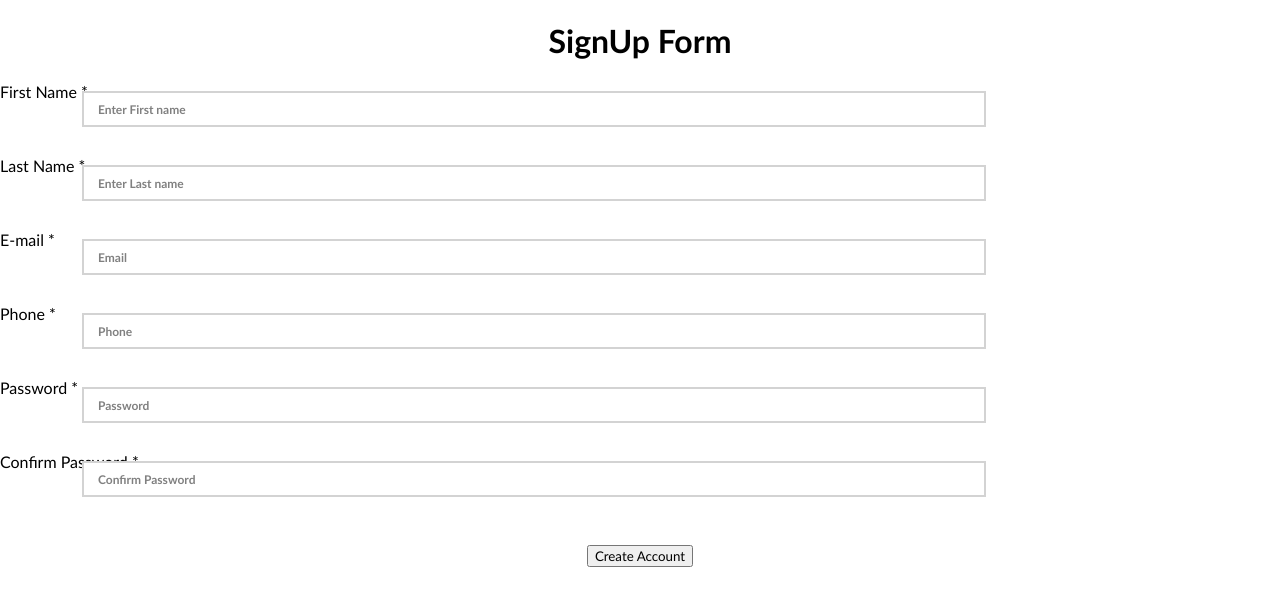
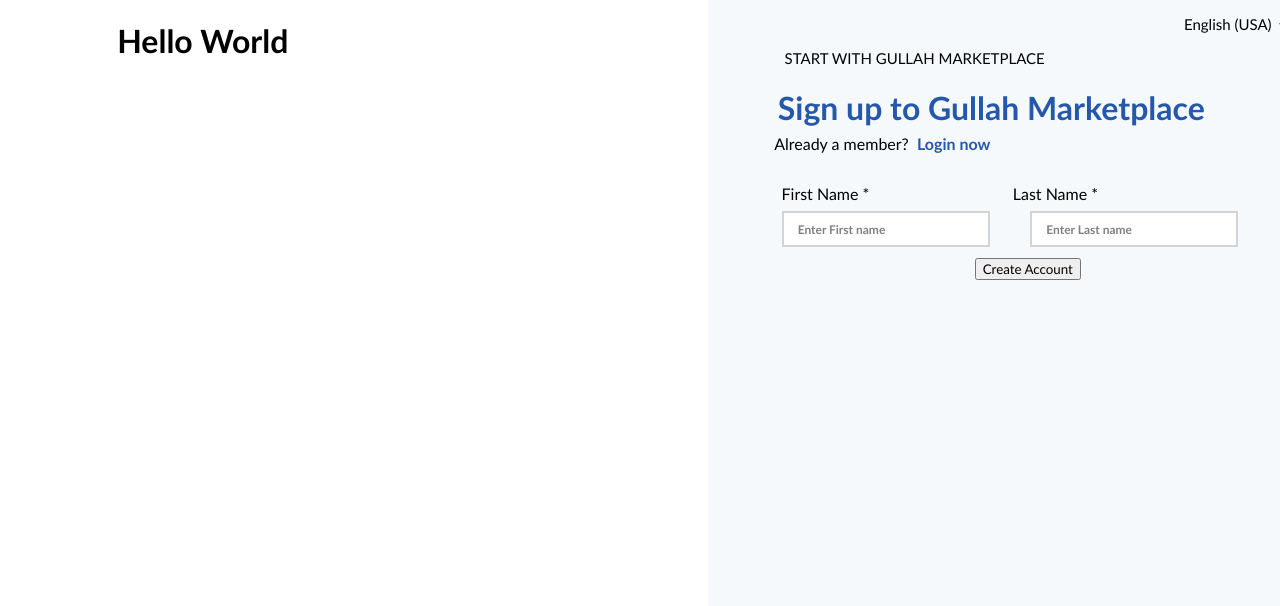
Before and after one commit to Mustafa-ilahi/Gullah-MarketPlace, a React (Create React App) app: page /signup in a window 1280 px wide. Shown: the top 606 px of the page. Built offline with nearby package versions, Linux system fonts and the light colour scheme.

Commit message:
signup styling started

```diff
--- a/src/components/Login/index.js
+++ b/src/components/Login/index.js
@@ -1,7 +1,7 @@
 import { useState } from "react";
 import { Link, useHistory } from "react-router-dom";
 import { login } from "../../config/firebase";
-import './index.css';
+import './login.css';
 import gIcon from '../../assets/g-icon.PNG';
 import sideImg from '../../assets/login-img.PNG'
 
@@ -39,13 +39,13 @@
                 <p id="not-member">&nbsp; &nbsp; &nbsp; &nbsp; &nbsp; &nbsp; &nbsp; &nbsp; &nbsp; &nbsp; Not a member yet? &nbsp;
                     <Link to="/signup" id="signup-tag">Sign up now</Link>
                 </p>
-                <label>&nbsp; &nbsp; &nbsp; &nbsp; &nbsp; &nbsp; &nbsp; &nbsp; &nbsp; E-mail* </label>
+                <label className="label">&nbsp; &nbsp; &nbsp; &nbsp; &nbsp; &nbsp; &nbsp; &nbsp; &nbsp; E-mail* </label>
                 <br />
-                <input placeholder="example@gmail.com" onChange={(e)=>setEmail(e.target.value)}/>
+                <input className="input-fields" placeholder="example@gmail.com" onChange={(e)=>setEmail(e.target.value)}/>
                 <br />
-                <label>&nbsp; &nbsp; &nbsp; &nbsp; &nbsp; &nbsp; &nbsp; &nbsp; &nbsp; Password* </label>
+                <label className="label">&nbsp; &nbsp; &nbsp; &nbsp; &nbsp; &nbsp; &nbsp; &nbsp; &nbsp; Password* </label>
                 <br />
-                <input type="password" placeholder="*********" onChange={(e)=>setPassword(e.target.value)}/>
+                <input  className="input-fields" type="password" placeholder="*********" onChange={(e)=>setPassword(e.target.value)}/>
                 <br />
                 <button onClick={signIn} id="login-btn">Login</button>
                 <br/><br/>
--- a/src/components/Login/index.css
+++ b/src/components/Login/login.css
@@ -46,7 +46,7 @@
     font-weight: bold;
 }
 
-label{
+.label{
     display: flex;
     /* justify-content:right; */
 }
@@ -57,7 +57,7 @@
     bottom: 15px;
 }
 
-input{
+.input-fields{
     display: flex;
     position: relative;
     bottom: 10px;
--- a/src/components/SignUp/index.js
+++ b/src/components/SignUp/index.js
@@ -1,7 +1,7 @@
 import { useState } from "react"
-import { useHistory } from "react-router-dom"
+import { useHistory,Link } from "react-router-dom"
 import { signUp } from '../../config/firebase'
-
+import './signup.css'
 function SignUp(){
     const [firstName, setFirstName] = useState()
     const [lastName, setLastName] = useState()
@@ -15,14 +15,32 @@
         history.push('/dashboard')
     }
     return(
+        <div id="main-div">
             <div>
-            <h1>SignUp Form</h1>
-            <label>First Name * </label>
-            <input placeholder="Enter First name" onChange={(e)=>setFirstName(e.target.value)}/> &nbsp; &nbsp;
-            <label>Last Name * </label>
-            <input placeholder="Enter Last name" onChange={(e)=>setLastName(e.target.value)}/>
+                <h1>Hello World</h1>
+            </div>
+            <div id="signup-div">
+                <p id="english-dropdown">English (USA)
+                    <select>
+                        <option></option>
+                    </select>
+                </p>
+                <p id="start-text">&nbsp; &nbsp; &nbsp; &nbsp; &nbsp; &nbsp; &nbsp; &nbsp; &nbsp; &nbsp; START WITH GULLAH MARKETPLACE</p>
+                <h1 id="heading">&nbsp; &nbsp; &nbsp; &nbsp;  &nbsp;Sign up to Gullah Marketplace</h1>
+                <p id="not-member">&nbsp; &nbsp; &nbsp; &nbsp; &nbsp; &nbsp; &nbsp; &nbsp; &nbsp; &nbsp; Already a member? &nbsp;
+                    <Link to="/login" id="login-tag">Login now</Link>
+                </p>
+                <div className="name">
+                <label id="first-name">&nbsp; &nbsp; &nbsp; &nbsp; &nbsp; &nbsp; &nbsp; &nbsp; &nbsp; First Name * </label>
+                <label id="last-name">&nbsp; &nbsp; &nbsp; &nbsp; &nbsp; &nbsp; &nbsp; &nbsp; &nbsp; &nbsp; &nbsp; &nbsp; &nbsp; &nbsp; &nbsp; &nbsp; &nbsp; &nbsp;Last Name * </label><br/>
+                </div>
+                {/* <br/> */}
+                <div className="fullname">
+                &nbsp; &nbsp; &nbsp; &nbsp; &nbsp; &nbsp; &nbsp; &nbsp; &nbsp; &nbsp;<input id="first-name-input" placeholder="Enter First name" onChange={(e)=>setFirstName(e.target.value)}/> &nbsp; &nbsp;
+                &nbsp; &nbsp; <input id="last-name-input" placeholder="Enter Last name" onChange={(e)=>setLastName(e.target.value)}/>
+                </div>
                 <br />
-            <label>E-mail *  </label>
+                {/* <label>E-mail *  </label>
                 <input placeholder="Email" onChange={(e)=>setEmail(e.target.value)}/> &nbsp; &nbsp;
                 <label>Phone * </label>
                 <input placeholder="Phone" onChange={(e)=>setPhone(e.target.value)}/>
@@ -31,8 +49,9 @@
                 <input type="password" placeholder="Password" onChange={(e)=>setPassword(e.target.value)}/> &nbsp; &nbsp;
                 <label>Confirm Password * </label>
                 <input type="password" placeholder="Confirm Password" onChange={(e)=>setConfirmPassword(e.target.value)}/>
-            <br /><br />
+                <br /><br /> */}
                 <button onClick={createAccount}>Create Account</button>
+            </div>
         </div>
     )
 }
--- /dev/null
+++ b/src/components/SignUp/signup.css
@@ -0,0 +1,80 @@
+#main-div{
+    display: flex;
+    justify-content: space-around;
+}
+
+#signup-div{
+    background-color: #f5f9fc;
+    width: 50%;
+    position: relative;
+    left: 185px;
+    height: 750px;
+}
+
+#english-dropdown{
+    position: relative;
+    left: 260px;
+    font-size: 15px;
+}
+
+#start-text{
+    display: flex;
+    justify-content: flex-start;
+    font-size: 15px;
+}
+
+#heading{
+    font-weight: bold;
+    color: #2558ab;
+    display: flex;
+}
+
+#not-member{
+    display: flex;
+    position: relative;
+    bottom: 15px;
+    right: 15px;
+}
+
+#login-tag{
+    text-decoration: none;
+    color: #2558ab;
+    font-weight: bold;
+}
+
+input{
+    width: 200px;
+    height: 20px;
+}
+.name{
+    display: flex;
+}
+#first-name{
+    display: flex;
+    justify-content: flex-start;
+}
+#last-name{
+    display: flex;
+    justify-content: flex-start;
+}
+
+#last-name-input{
+    position: relative;
+    left: 8px;
+}
+
+#first-name-input{
+    position: relative;
+    right: 4px;
+}
+
+input{
+    height: 30px;
+    /* width: 70%; */
+    border: 2px solid lightgray;
+}
+.fullname{
+    display: flex;
+    position: relative;
+    top: 8px;
+}
```
Also changed, not shown: 2_Gullah_Signup.jpg (added). Lines whose indentation alone changed are shown as unchanged.
